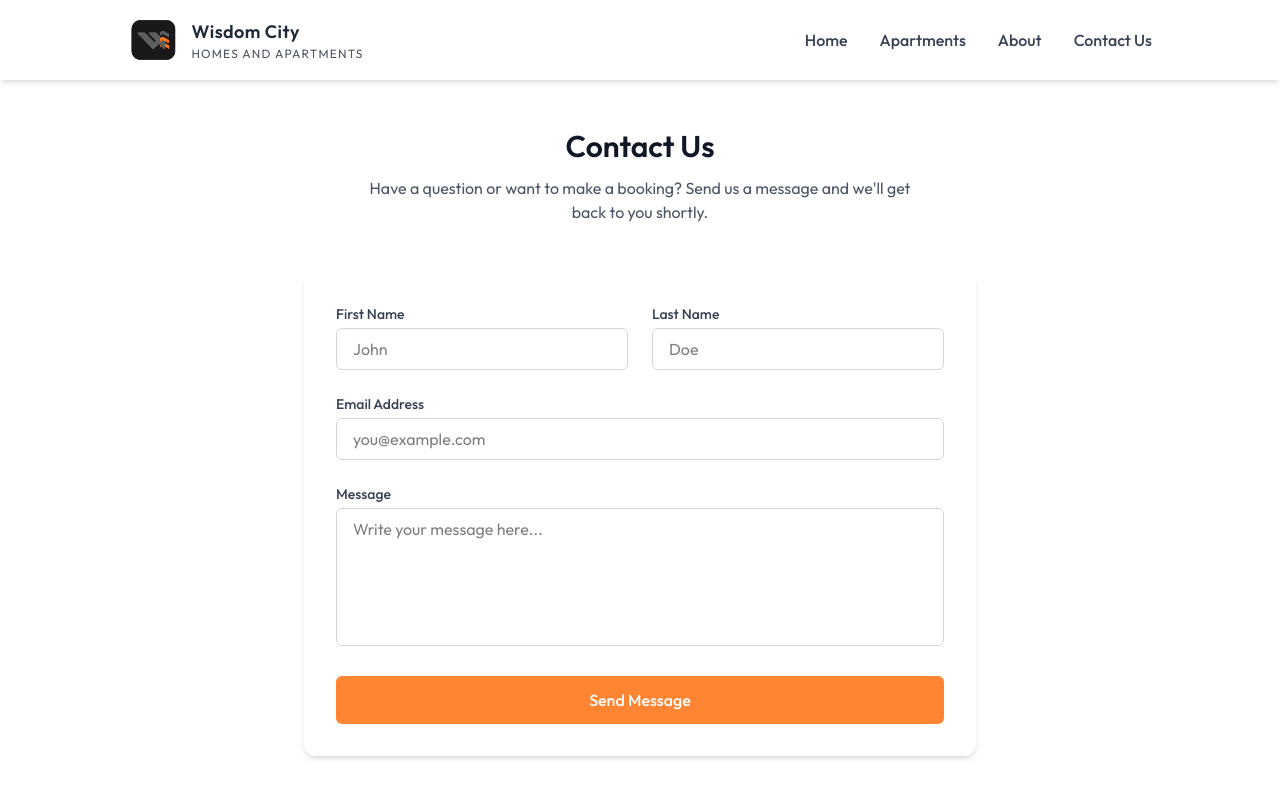
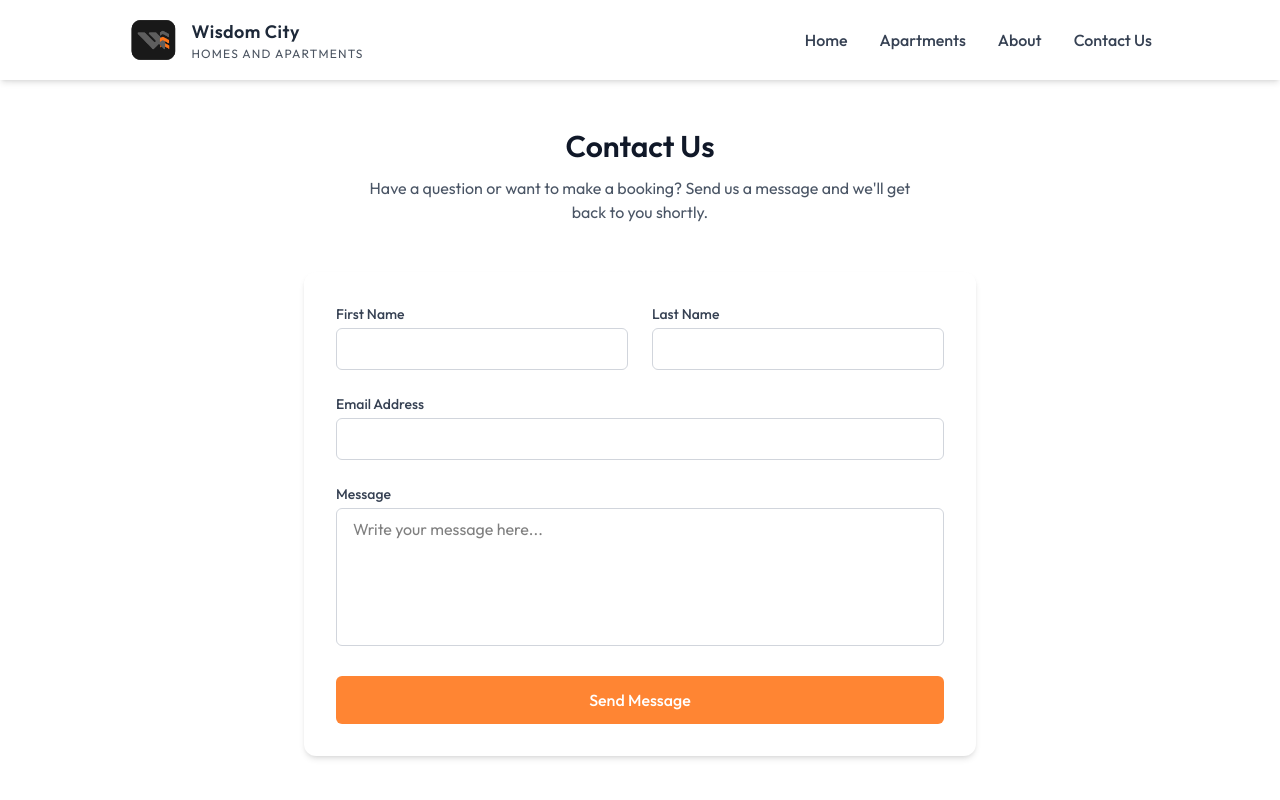
Before and after one commit to ehigie22/wisdom-city-apartments, a React (Vite) app: page /contact in a window 1280 px wide. Shown: the top 800 px of the page. Built offline with nearby package versions, Linux system fonts and the light colour scheme; a web font is replaced by a local one.

Commit message:
Updated the contact section

```diff
--- a/src/pages/Contact.jsx
+++ b/src/pages/Contact.jsx
@@ -141,7 +141,6 @@ const Contact = () => {
             <input
               type="text"
               name="firstName"
-              placeholder="John"
               required
               className="w-full border border-gray-300 rounded-md px-4 py-2 focus:outline-none focus:ring-2 focus:ring-gray-800"
             />
@@ -154,7 +153,6 @@ const Contact = () => {
             <input
               type="text"
               name="lastName"
-              placeholder="Doe"
               required
               className="w-full border border-gray-300 rounded-md px-4 py-2 focus:outline-none focus:ring-2 focus:ring-gray-800"
             />
@@ -169,7 +167,6 @@ const Contact = () => {
           <input
             type="email"
             name="email"
-            placeholder="you@example.com"
             required
             className="w-full border border-gray-300 rounded-md px-4 py-2 focus:outline-none focus:ring-2 focus:ring-gray-800"
           />
```
